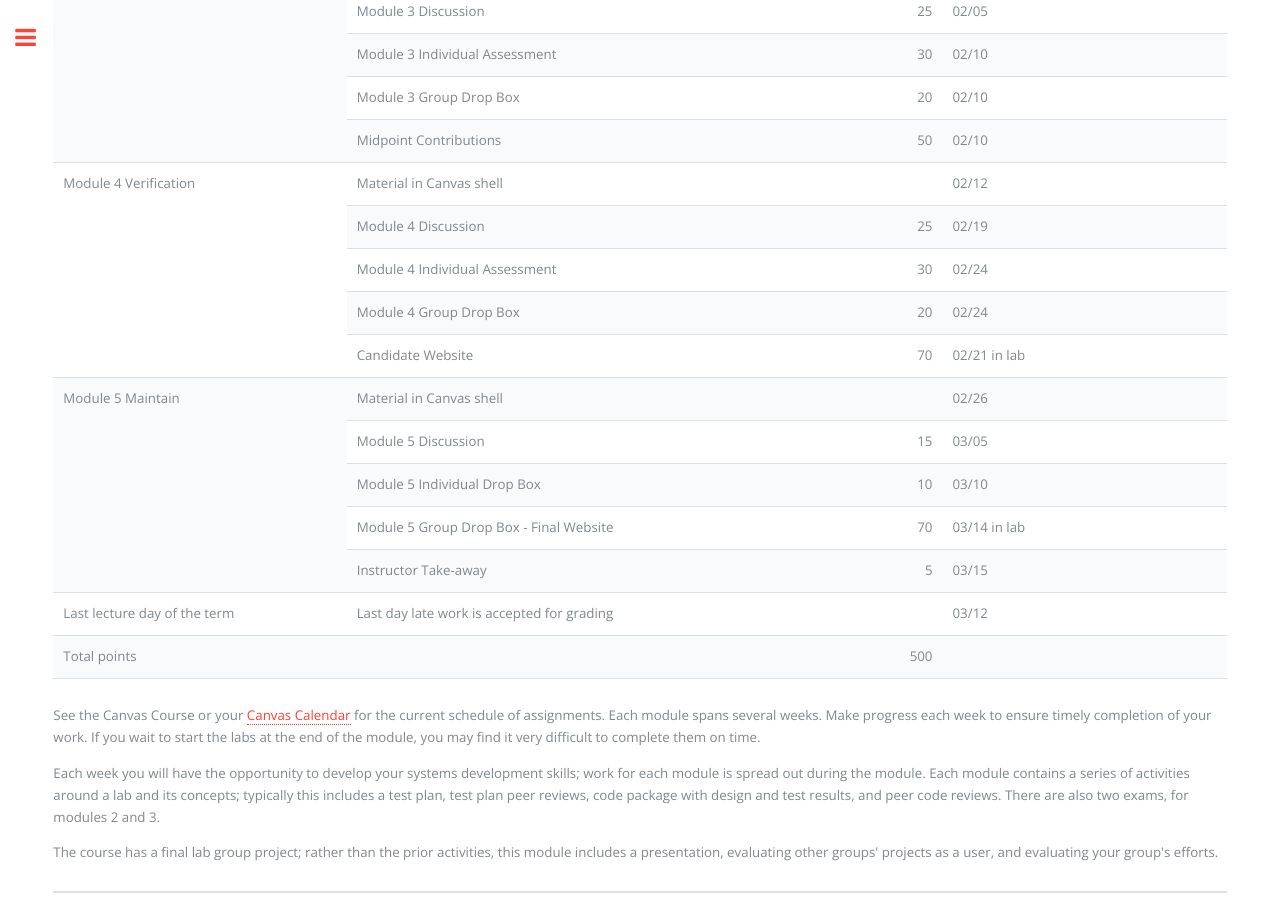
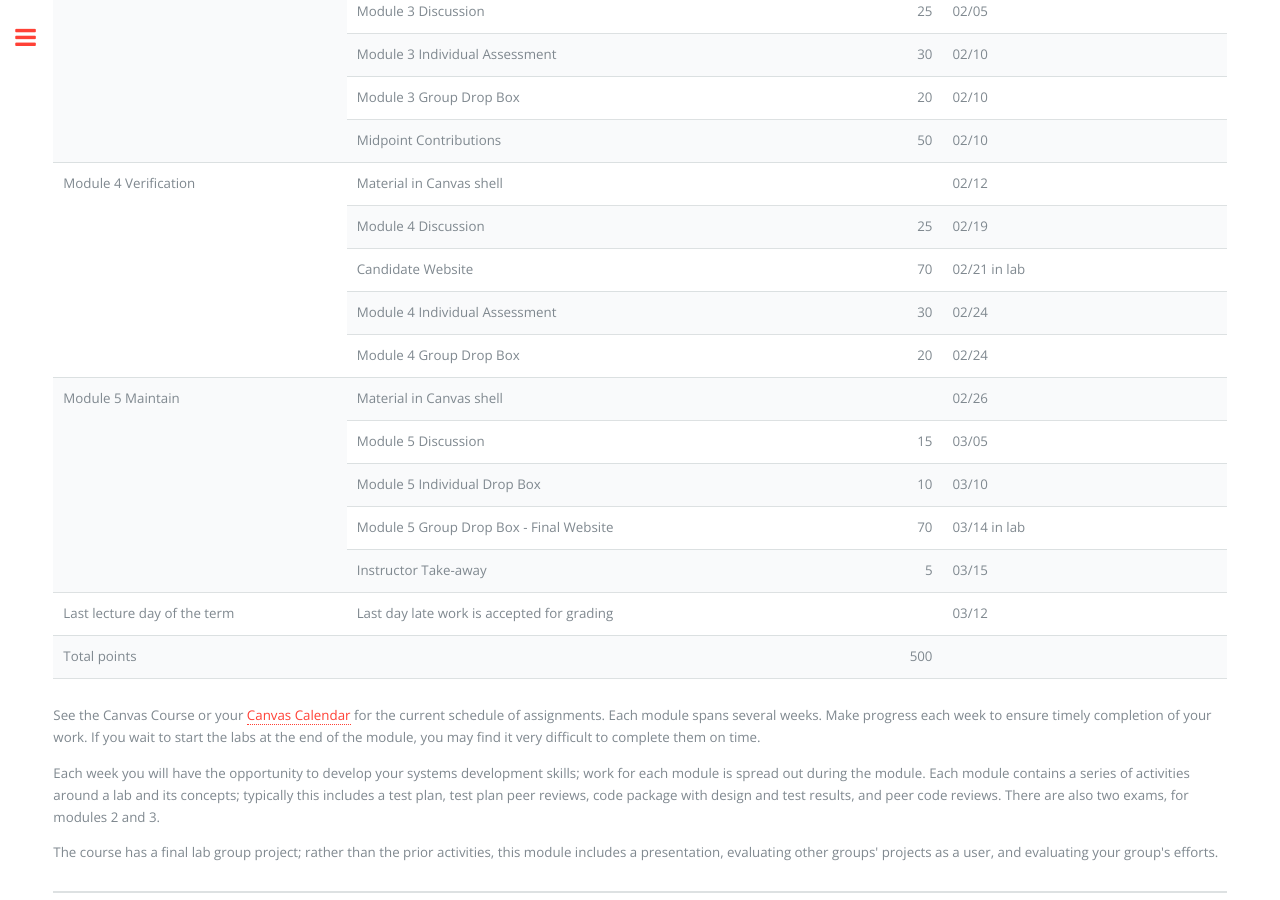
Before and after one commit to argoc/syllabub, a Jekyll site: the page IS302.html, which Jekyll copies as it is, in a window 1280 px wide and 900 px high, scrolled down 2326 px. Built offline with Jekyll 4.4.1, drawn with Linux system fonts in a browser that asks for light colours.

Commit message:
minor edits

```diff
--- a/IS302.html
+++ b/IS302.html
@@ -222,6 +222,11 @@
                                         <td>02/19</td>
                                 </tr>
                                 <tr>
+                                    <td>Candidate Website</td>
+                                    <td class="ralign">70
+                                        <td>02/21 in lab</td>
+                                </tr>
+                                <tr>
                                     <td>Module 4 Individual Assessment</td>
                                     <td class="ralign">30
                                         <td>02/24</td>
@@ -230,11 +235,6 @@
                                     <td>Module 4 Group Drop Box</td>
                                     <td class="ralign">20
                                         <td>02/24</td>
-                                </tr>
-                                <tr>
-                                    <td>Candidate Website</td>
-                                    <td class="ralign">70
-                                        <td>02/21 in lab</td>
                                 </tr>
                                 <tr>
                                     <td rowspan=5 class="topalign">Module 5 Maintain</td>
```
